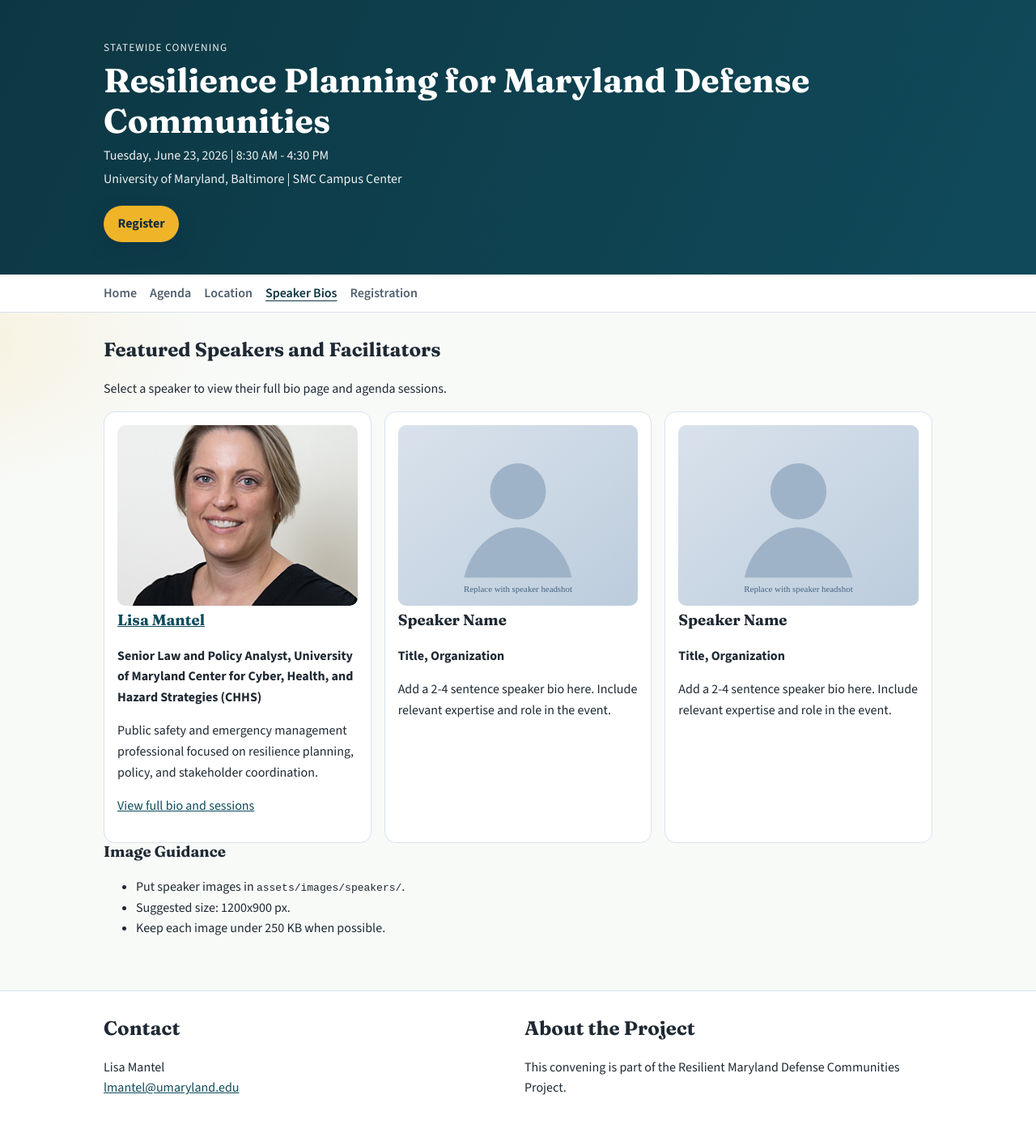
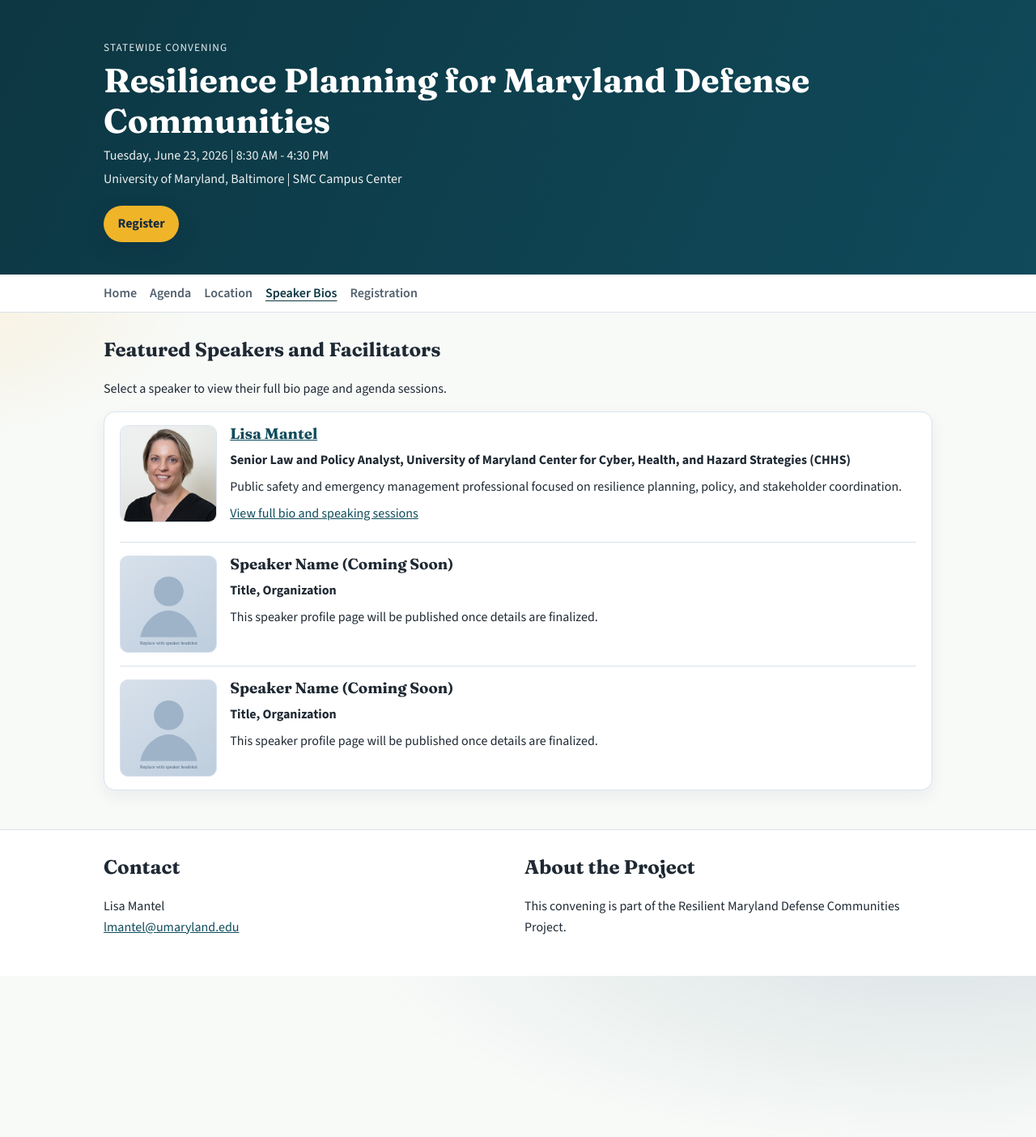
Before and after one commit to christophersw/convening_website, a Jekyll site: the page built from speakers.md, in a window 1280 px wide. Shown: the whole page at 81% size. Built offline with Jekyll 4.4.1, drawn with Linux system fonts in a browser that asks for light colours.

Commit message:
Refactor speaker section to use a grid layout and update speaker profiles for improved presentation

```diff
--- a/assets/css/site.css
+++ b/assets/css/site.css
@@ -279,6 +279,43 @@ a:hover {
   padding-left: 1.1rem;
 }
 
+.speaker-directory {
+  display: grid;
+  gap: 1rem;
+}
+
+.speaker-directory-item {
+  display: grid;
+  grid-template-columns: 120px 1fr;
+  gap: 1rem;
+  align-items: start;
+  padding-bottom: 1rem;
+  border-bottom: 1px solid var(--line);
+}
+
+.speaker-directory-item:last-child {
+  border-bottom: 0;
+  padding-bottom: 0;
+}
+
+.speaker-directory-item h3 {
+  margin-bottom: 0.45rem;
+}
+
+.speaker-directory-item p {
+  margin: 0.2rem 0 0.45rem;
+}
+
+.speaker-directory-photo {
+  width: 100%;
+  max-width: 120px;
+  aspect-ratio: 1 / 1;
+  object-fit: cover;
+  border-radius: 10px;
+  border: 1px solid var(--line);
+  background: #d9e2ec;
+}
+
 .logo-panel {
   padding: 1.25rem;
 }
@@ -357,4 +394,12 @@ a:hover {
   .speaker-hero-photo {
     max-width: 180px;
   }
+
+  .speaker-directory-item {
+    grid-template-columns: 1fr;
+  }
+
+  .speaker-directory-photo {
+    max-width: 110px;
+  }
 }
--- a/speakers.md
+++ b/speakers.md
@@ -8,32 +8,32 @@ permalink: /speakers/
 
 Select a speaker to view their full bio page and agenda sessions.
 
-<div class="speaker-grid">
-  <article class="speaker-card" id="lisa-mantel">
-    <img class="speaker-photo" src="{{ '/assets/images/speakers/lisa-mantel.jpg' | relative_url }}" alt="Headshot of Lisa Mantel" />
-    <h3><a href="{{ '/speakers/lisa-mantel/' | relative_url }}">Lisa Mantel</a></h3>
-    <p><strong>Senior Law and Policy Analyst, University of Maryland Center for Cyber, Health, and Hazard Strategies (CHHS)</strong></p>
-    <p>Public safety and emergency management professional focused on resilience planning, policy, and stakeholder coordination.</p>
-    <p><a href="{{ '/speakers/lisa-mantel/' | relative_url }}">View full bio and sessions</a></p>
+<div class="panel speaker-directory">
+  <article class="speaker-directory-item" id="lisa-mantel">
+    <img class="speaker-directory-photo" src="{{ '/assets/images/speakers/lisa-mantel.jpg' | relative_url }}" alt="Headshot of Lisa Mantel" />
+    <div>
+      <h3><a href="{{ '/speakers/lisa-mantel/' | relative_url }}">Lisa Mantel</a></h3>
+      <p><strong>Senior Law and Policy Analyst, University of Maryland Center for Cyber, Health, and Hazard Strategies (CHHS)</strong></p>
+      <p>Public safety and emergency management professional focused on resilience planning, policy, and stakeholder coordination.</p>
+      <p><a href="{{ '/speakers/lisa-mantel/' | relative_url }}">View full bio and speaking sessions</a></p>
+    </div>
   </article>
 
-  <article class="speaker-card">
-    <img class="speaker-photo" src="{{ '/assets/images/speakers/placeholder.svg' | relative_url }}" alt="Portrait placeholder for Speaker Name" />
-    <h3>Speaker Name</h3>
-    <p><strong>Title, Organization</strong></p>
-    <p>Add a 2-4 sentence speaker bio here. Include relevant expertise and role in the event.</p>
+  <article class="speaker-directory-item">
+    <img class="speaker-directory-photo" src="{{ '/assets/images/speakers/placeholder.svg' | relative_url }}" alt="Portrait placeholder for upcoming speaker" />
+    <div>
+      <h3>Speaker Name (Coming Soon)</h3>
+      <p><strong>Title, Organization</strong></p>
+      <p>This speaker profile page will be published once details are finalized.</p>
+    </div>
   </article>
 
-  <article class="speaker-card">
-    <img class="speaker-photo" src="{{ '/assets/images/speakers/placeholder.svg' | relative_url }}" alt="Portrait placeholder for Speaker Name" />
-    <h3>Speaker Name</h3>
-    <p><strong>Title, Organization</strong></p>
-    <p>Add a 2-4 sentence speaker bio here. Include relevant expertise and role in the event.</p>
+  <article class="speaker-directory-item">
+    <img class="speaker-directory-photo" src="{{ '/assets/images/speakers/placeholder.svg' | relative_url }}" alt="Portrait placeholder for upcoming speaker" />
+    <div>
+      <h3>Speaker Name (Coming Soon)</h3>
+      <p><strong>Title, Organization</strong></p>
+      <p>This speaker profile page will be published once details are finalized.</p>
+    </div>
   </article>
 </div>
-
-### Image Guidance
-
-- Put speaker images in `assets/images/speakers/`.
-- Suggested size: 1200x900 px.
-- Keep each image under 250 KB when possible.
```
